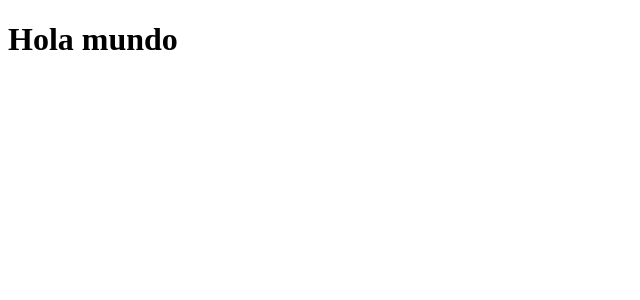
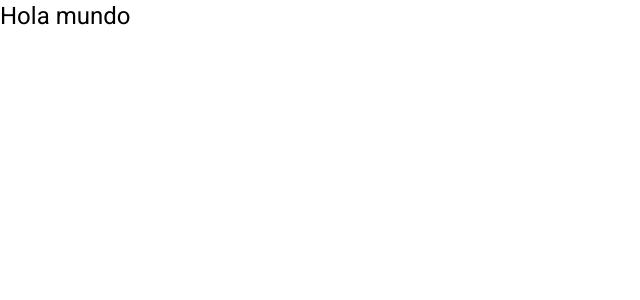
Before and after one commit to Lindapazw/angular_table_paginator, an Angular app: page / in a window 1280 px wide. Shown: the top 300 px of the page, without its empty margins (0-640 px from the left). Built offline with nearby package versions, Linux system fonts and the light colour scheme.

Commit message:
add @angular/material

```diff
--- a/angular.json
+++ b/angular.json
@@ -25,6 +25,7 @@
               "src/assets"
             ],
             "styles": [
+              "@angular/material/prebuilt-themes/deeppurple-amber.css",
               "src/styles.css"
             ],
             "scripts": []
@@ -87,6 +88,7 @@
               "src/assets"
             ],
             "styles": [
+              "@angular/material/prebuilt-themes/deeppurple-amber.css",
               "src/styles.css"
             ],
             "scripts": []
--- a/package.json
+++ b/package.json
@@ -11,10 +11,12 @@
   "private": true,
   "dependencies": {
     "@angular/animations": "^15.1.0",
+    "@angular/cdk": "^15.1.2",
     "@angular/common": "^15.1.0",
     "@angular/compiler": "^15.1.0",
     "@angular/core": "^15.1.0",
     "@angular/forms": "^15.1.0",
+    "@angular/material": "^15.1.2",
     "@angular/platform-browser": "^15.1.0",
     "@angular/platform-browser-dynamic": "^15.1.0",
     "@angular/router": "^15.1.0",
--- a/src/app/app.module.ts
+++ b/src/app/app.module.ts
@@ -4,6 +4,7 @@
 import { AppComponent } from './app.component';
 import { ListPersonasComponent } from './components/list-personas/list-personas.component';
 import { AgregarEdiarPersonaComponent } from './components/agregar-ediar-persona/agregar-ediar-persona.component';
+import { BrowserAnimationsModule } from '@angular/platform-browser/animations';
 
 @NgModule({
   declarations: [
@@ -12,7 +13,8 @@
     AgregarEdiarPersonaComponent
   ],
   imports: [
-    BrowserModule
+    BrowserModule,
+    BrowserAnimationsModule
   ],
   providers: [],
   bootstrap: [AppComponent]
--- a/src/index.html
+++ b/src/index.html
@@ -6,8 +6,11 @@
   <base href="/">
   <meta name="viewport" content="width=device-width, initial-scale=1">
   <link rel="icon" type="image/x-icon" href="favicon.ico">
+  <link rel="preconnect" href="https://fonts.gstatic.com">
+  <link href="https://fonts.googleapis.com/css2?family=Roboto:wght@300;400;500&display=swap" rel="stylesheet">
+  <link href="https://fonts.googleapis.com/icon?family=Material+Icons" rel="stylesheet">
 </head>
-<body>
+<body class="mat-typography">
   <app-root></app-root>
 </body>
 </html>
--- a/src/styles.css
+++ b/src/styles.css
@@ -1 +1,4 @@
 /* You can add global styles to this file, and also import other style files */
+
+html, body { height: 100%; }
+body { margin: 0; font-family: Roboto, "Helvetica Neue", sans-serif; }
```
Also changed, not shown: 1 other file (tests, documents, lock files or other folders).
